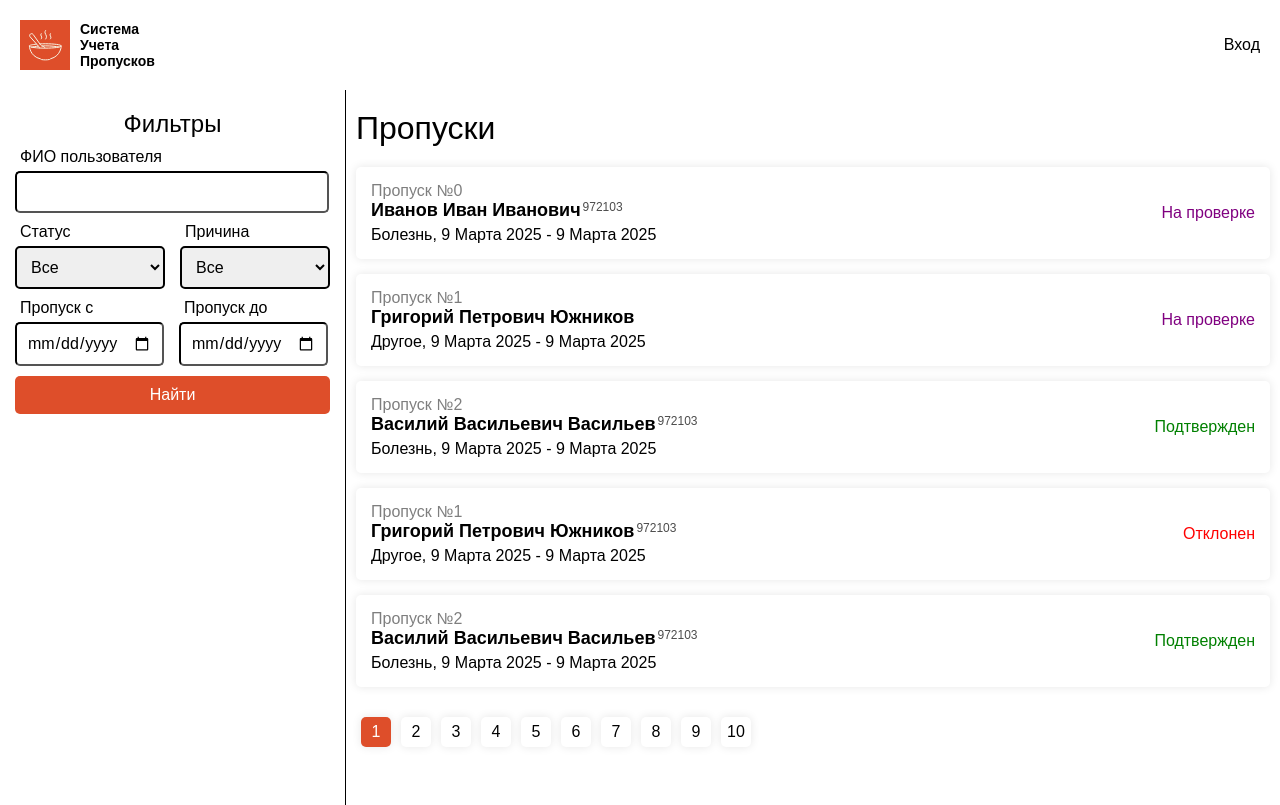
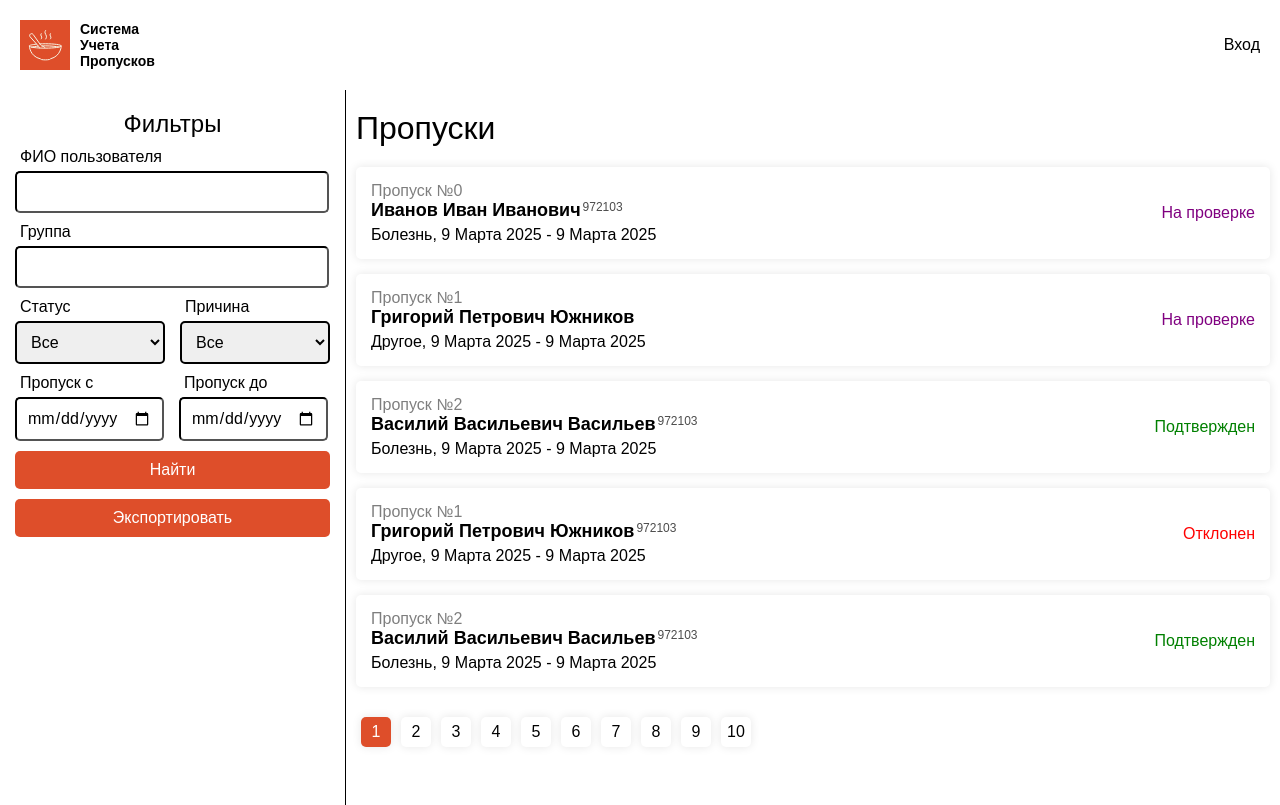
Before and after one commit to Dmitry-Kalichkin/sup-client, a SvelteKit app: page /skips in a window 1280 px wide. Built offline with nearby package versions, Linux system fonts and the light colour scheme.

Commit message:
F-3618. Add group filter and export button

```diff
--- a/src/routes/skips/+layout.svelte
+++ b/src/routes/skips/+layout.svelte
@@ -5,7 +5,7 @@
     import { Status } from "$lib/data/skips/Status";
     import { page } from '$app/stores';
 
-    function isFullNameUnknown(): boolean {
+    function isStudentNotSelected(): boolean {
         return $page.url.pathname !== '/skips/my';
     }
 </script>
@@ -13,8 +13,10 @@
 <div class="container">
     <form class="search-box">
         <h1>Фильтры</h1>
-        {#if isFullNameUnknown()}
+        {#if isStudentNotSelected()}
             <Input label="ФИО пользователя" name="fullName" type="text" width="290px" />
+            <Input label="Группа" name="group" type="text" width="290px" />
+
         {/if}
         <div class="group-filters">
             <Select label="Статус" name="status" optionsEnum={Status} width="150px" />
@@ -25,6 +27,7 @@
             <Input label="Пропуск до" name="endTime" type="date" width="125px" />
         </div>
         <button type="submit">Найти</button>
+        <button type="submit">Экспортировать</button>
     </form>
     <div class="skips-list">
         <slot />
```
